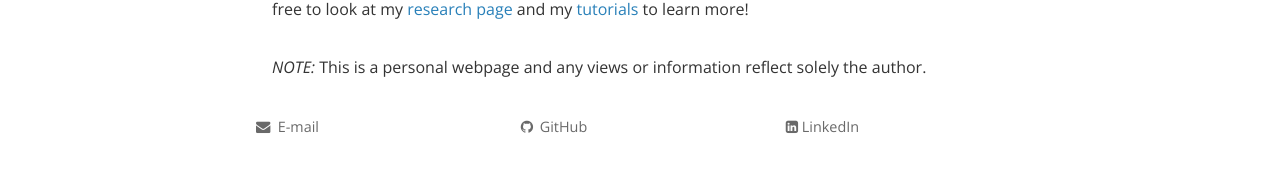
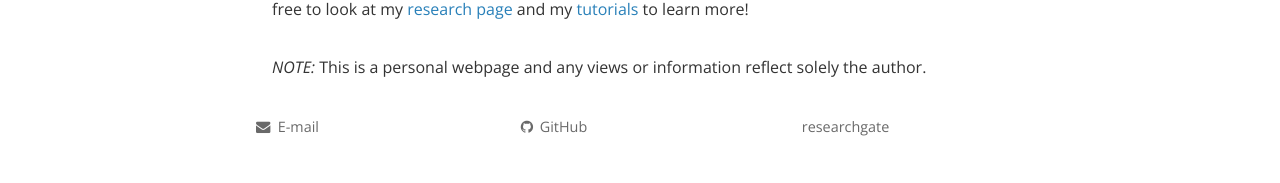
Before and after one commit to zcxy-academic/zcxy-academic.github.io, a Jekyll site: the page built from index.html, in a window 1280 px wide. Shown: the part 1096-1279 px from the top of the page. Built offline with Jekyll 4.4.1, drawn with Linux system fonts in a browser that asks for light colours; nearby versions of some CDN libraries; the list of posts is cut into pages by our own code; comment, search, counter and statistics services are not loaded; a style sheet for code colours, icons or effects is not loaded.

Commit message:
Update footer.html

```diff
--- a/_includes/footer.html
+++ b/_includes/footer.html
@@ -10,7 +10,7 @@
     </div>
 
     <div class="site-signature">
-      <p><a href="https://www.linkedin.com/in/paul-e-soto-2705ab218/"><i class="fa fa-linkedin-square"></i> LinkedIn</a></p>
+      <p><a href="https://www.researchgate.net/profile/Chenxuanyin-Zou"><i class="fa fa-researchgate-square"></i> researchgate</a></p>
     </div>
 
   </div>
```
